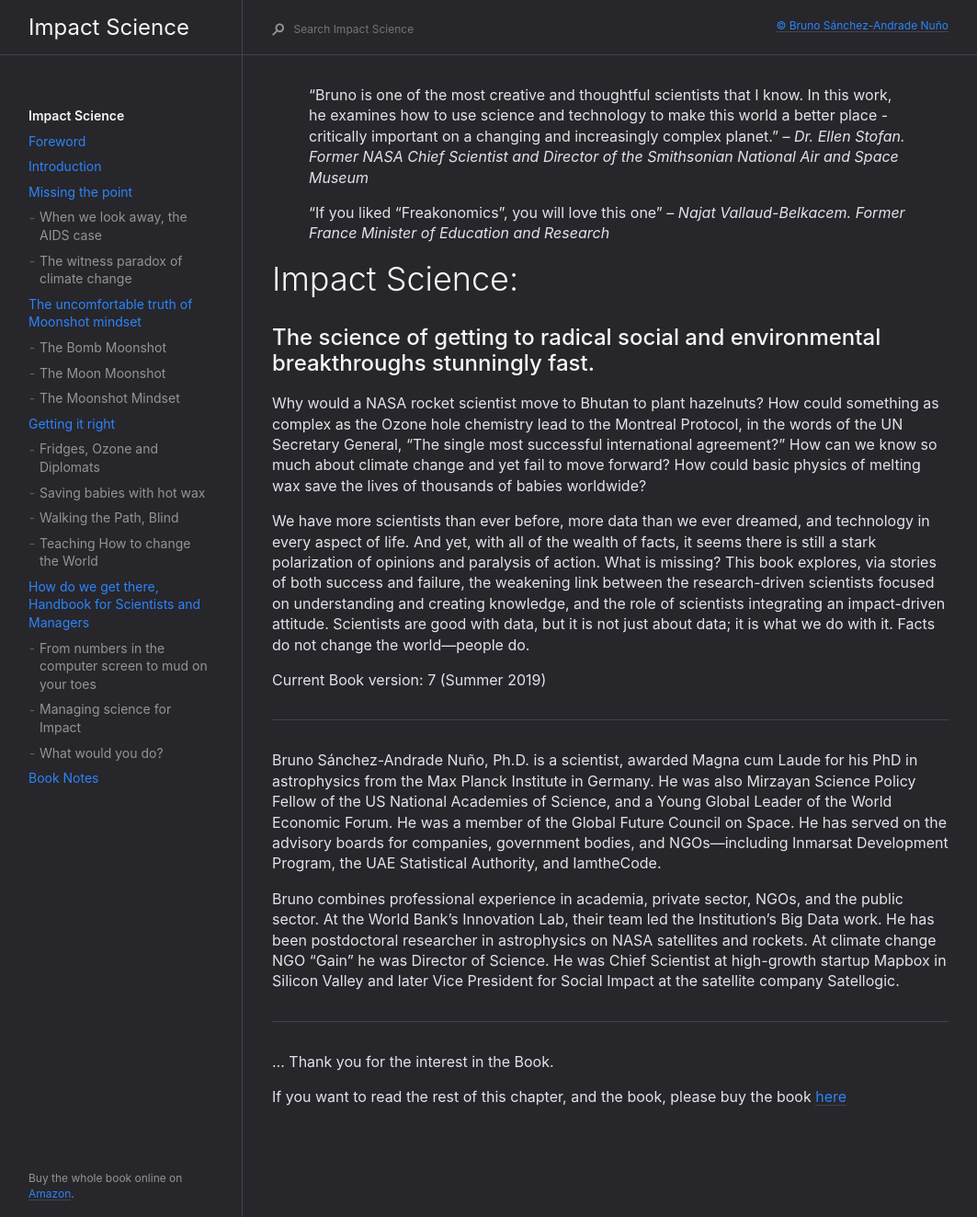
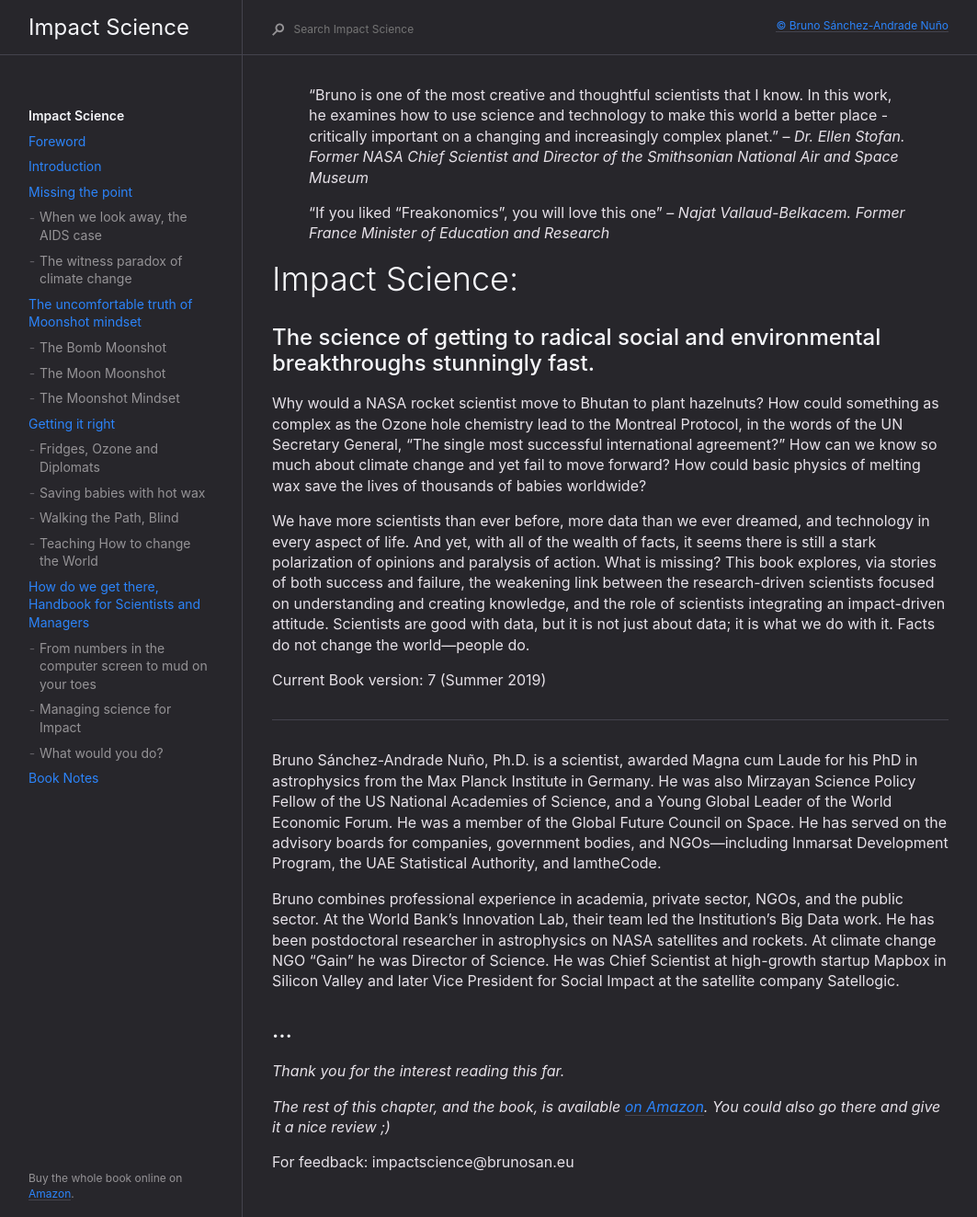
Before and after one commit to brunosan/impactscience-book, a Jekyll site: the page built from index.md, in a window 1280 px wide. Shown: the whole page at 92% size, without its empty margins (92-1155 px from the left). Built offline with Jekyll 4.4.1, drawn with Linux system fonts in a browser that asks for light colours.

Commit message:
Better more text

```diff
--- a/_includes/more.md
+++ b/_includes/more.md
@@ -1,6 +1,9 @@
 
+
+...
 ---
-...
-Thank you for the interest in the Book.
+*Thank you for the interest reading this far.*
 
-If you want to read the rest of this chapter, and the book, please buy the book [here](#)
+*The rest of this chapter, and the book, is available [on Amazon](https://www.amazon.com/gp/product/B07SN1L4L2/ref=dbs_a_def_rwt_bibl_vppi_i1). You could also go there and give it a nice review ;)*
+
+For feedback: impactscience@brunosan.eu
```
